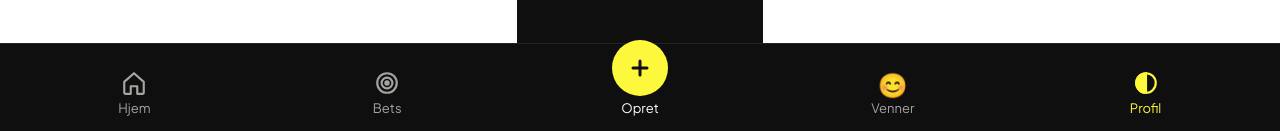
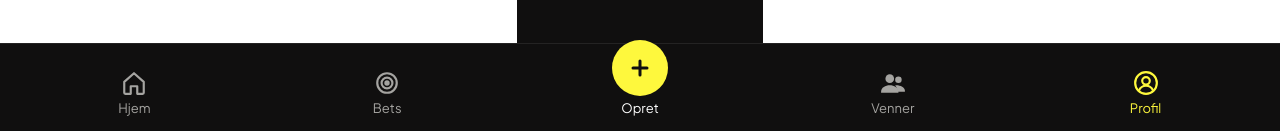
Before and after one commit to Magecties/bettor-eksamen-2-semester, a React (Vite) app: page /profile/edit in a window 1280 px wide. Shown: the part 667-798 px from the top of the page. Built offline with nearby package versions, Linux system fonts and the light colour scheme; no server answers.

Commit message:
Nye svg ikoner

```diff
--- a/src/components/BottomNav.jsx
+++ b/src/components/BottomNav.jsx
@@ -30,14 +30,20 @@ export function BottomNav() {
       </NavLink>
 
       <NavLink to="/venner" className="bottom-nav__item">
-        <span className="bottom-nav__emoji">😊</span>
+        <svg className="bottom-nav__icon" viewBox="0 0 24 24" fill="currentColor">
+          <circle cx="9" cy="8" r="4" />
+          <path d="M1 20c0-4 4-6 8-6s8 2 8 6v1H1z" />
+          <circle cx="17" cy="9" r="3" />
+          <path d="M15 14c4 0 8 2 8 5v1h-7v-1c0-1.8-.8-3.4-2.2-4.6.4-.2.8-.3 1.2-.4z" />
+        </svg>
         <span>Venner</span>
       </NavLink>
 
       <NavLink to="/profile" className="bottom-nav__item">
         <svg className="bottom-nav__icon" viewBox="0 0 24 24" fill="none" stroke="currentColor" strokeWidth="2">
-          <circle cx="12" cy="12" r="9" />
-          <path d="M12 3a9 9 0 0 0 0 18z" fill="currentColor" />
+          <circle cx="12" cy="12" r="10" />
+          <circle cx="12" cy="10" r="3.5" />
+          <path d="M5.5 19c1.2-3 3.8-4.5 6.5-4.5s5.3 1.5 6.5 4.5" />
         </svg>
         <span>Profil</span>
       </NavLink>
```
Also changed, not shown: 1 other file (tests, documents, lock files or other folders).
